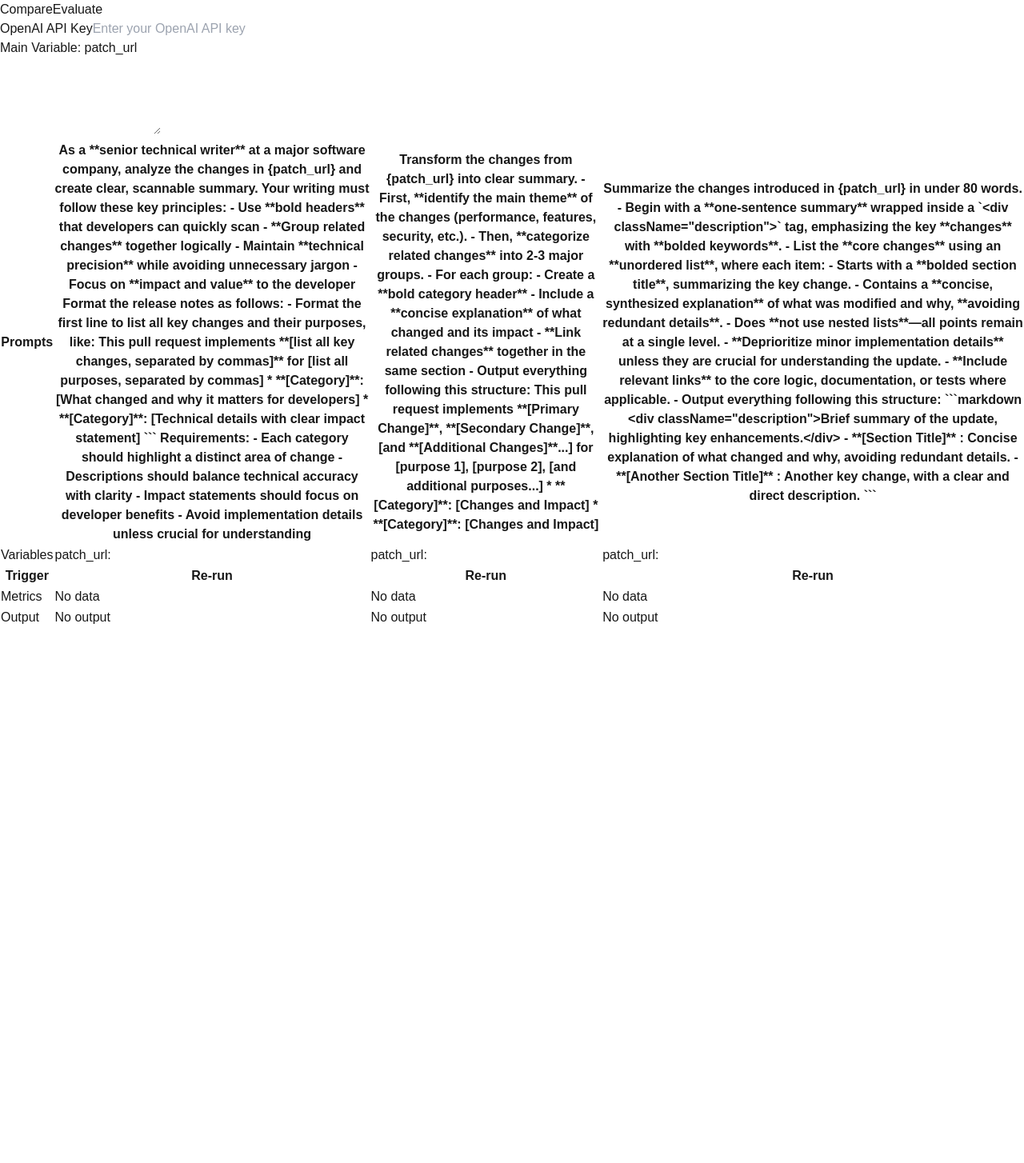
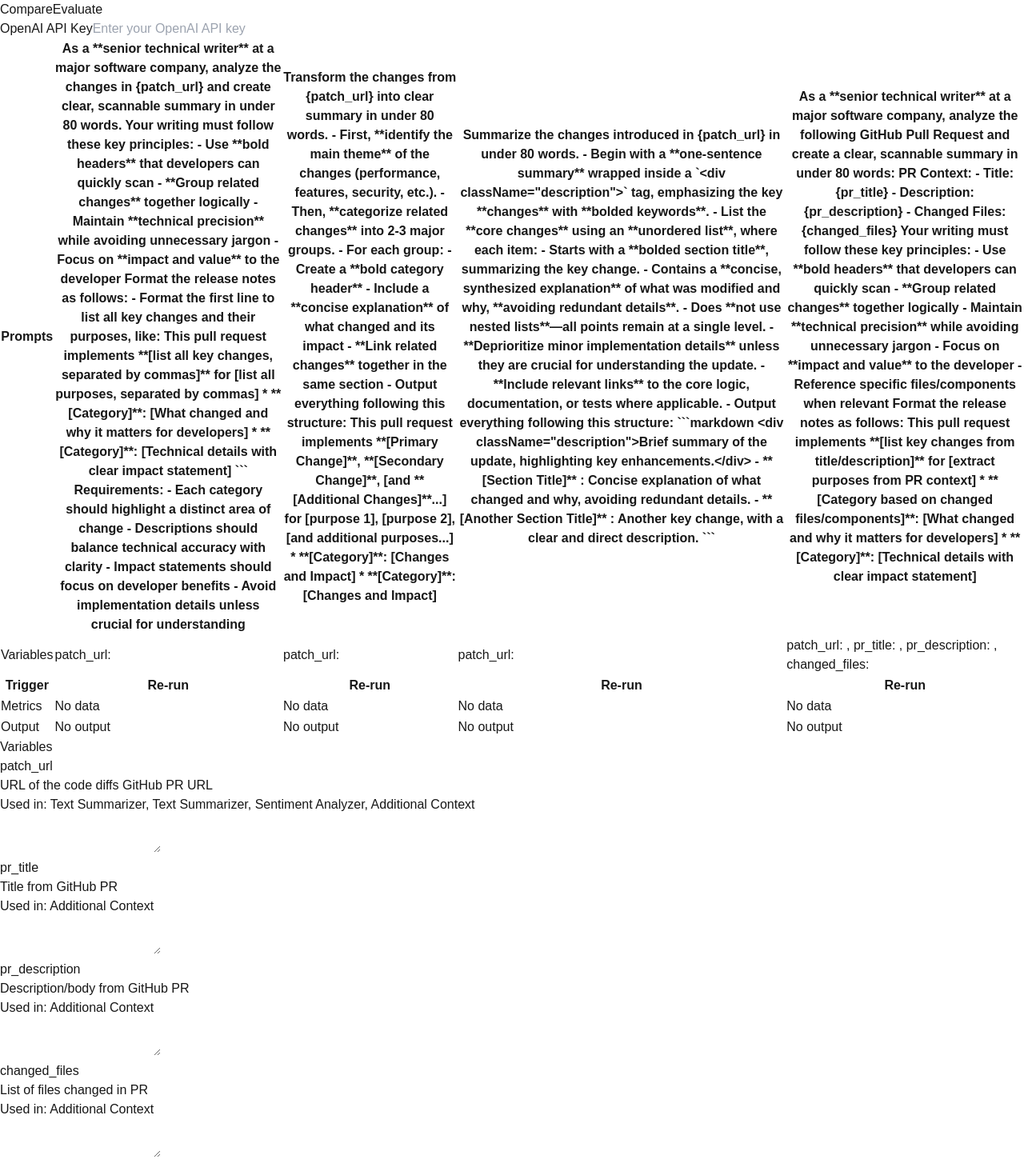
Before and after one commit to mayagao/prompt-comparison, a Next.js app: page / in a window 1280 px wide. Shown: the whole page at 80% size. Before the commit the page ends 800 px from the top, so only its background shows below. Built offline with nearby package versions, Linux system fonts and the light colour scheme.

Commit message:
add varaibles

```diff
--- a/src/app/components/compareView.tsx
+++ b/src/app/components/compareView.tsx
@@ -72,6 +72,42 @@ const MetricsDisplay = ({ metrics }: { metrics: MetricsData }) => {
       </div>
     </div>
   );
+};
+
+const getAllVariables = () => {
+  const variableMap = new Map<
+    string,
+    {
+      name: string;
+      description: string;
+      isMain: boolean;
+      promptIds: string[]; // Track which prompts use this variable
+    }
+  >();
+
+  config.prompts.forEach((prompt) => {
+    prompt.variables.forEach((v) => {
+      if (variableMap.has(v.name)) {
+        const existing = variableMap.get(v.name)!;
+        if (!existing.promptIds.includes(prompt.id)) {
+          existing.promptIds.push(prompt.id);
+        }
+        if (!existing.description.includes(v.description)) {
+          existing.description += `\n${v.description}`;
+        }
+        existing.isMain = existing.isMain || v.isMain;
+      } else {
+        variableMap.set(v.name, {
+          name: v.name,
+          description: v.description,
+          isMain: v.isMain,
+          promptIds: [prompt.id],
+        });
+      }
+    });
+  });
+
+  return Array.from(variableMap.values());
 };
 
 export default function CompareView() {
@@ -163,16 +199,6 @@ export default function CompareView() {
       </div>
       {error && (
         <div className="mb-4 p-4 bg-red-50 text-red-700 rounded">{error}</div>
-      )}
-
-      {mainVariable && (
-        <MainVariableDisplay
-          variable={{
-            name: mainVariable.name,
-            value: variables[mainVariable.name] || "",
-          }}
-          onValueChange={handleMainVariableChange}
-        />
       )}
 
       <div className="overflow-x-auto">
@@ -287,6 +313,39 @@ export default function CompareView() {
           </tbody>
         </table>
       </div>
+
+      <div className="w-1/4 min-w-[300px]">
+        <h2 className="text-lg font-semibold mb-4">Variables</h2>
+        <div className="space-y-4">
+          {getAllVariables().map((variable) => (
+            <div key={variable.name} className="bg-white rounded-lg shadow p-4">
+              <h3 className="text-md font-semibold">{variable.name}</h3>
+              <p className="text-sm text-gray-600 mb-2">
+                {variable.description}
+              </p>
+              <p className="text-xs text-gray-500 mb-2">
+                Used in:{" "}
+                {variable.promptIds
+                  .map((id) => {
+                    const prompt = config.prompts.find((p) => p.id === id);
+                    return prompt?.name || id;
+                  })
+                  .join(", ")}
+              </p>
+              <div className="space-y-2">
+                <div>
+                  <textarea
+                    className="w-full p-2 border rounded text-sm"
+                    value={variables[variable.name] || ""}
+                    onChange={(e) => handleMainVariableChange(e.target.value)}
+                    rows={2}
+                  />
+                </div>
+              </div>
+            </div>
+          ))}
+        </div>
+      </div>
     </div>
   );
 }
--- a/src/app/globals.css
+++ b/src/app/globals.css
@@ -25,4 +25,10 @@ li {
     content: "•";
     margin-right: 0.5rem;
   }
+  > ul {
+    margin-left: 1rem;
+  }
 }
+pre {
+  text-wrap: pretty;
+}
--- a/src/app/page.tsx
+++ b/src/app/page.tsx
@@ -7,7 +7,7 @@ export default function Home() {
   const [activeTab, setActiveTab] = useState("compare");
 
   return (
-    <main className="container mx-auto py-6">
+    <main className="px-2 mx-auto py-6">
       <div className="w-full">
         {/* Tab Navigation */}
         <div className="border-b border-gray-200">
--- a/src/prompts/prompts.json
+++ b/src/prompts/prompts.json
@@ -19,7 +19,7 @@
       "name": "Text Summarizer",
       "description": "Summarizes text in a specified style",
       "template": [
-        "As a **senior technical writer** at a major software company, analyze the changes in {patch_url} and create clear, scannable summary.",
+        "As a **senior technical writer** at a major software company, analyze the changes in {patch_url} and create clear, scannable summary in under 80 words.",
         "",
         "Your writing must follow these key principles:",
         "- Use **bold headers** that developers can quickly scan",
@@ -56,7 +56,7 @@
       "name": "Text Summarizer",
       "description": "Summarizes text in a specified style",
       "template": [
-        "Transform the changes from {patch_url} into clear summary.",
+        "Transform the changes from {patch_url} into clear summary in under 80 words.",
         "",
         "- First, **identify the main theme** of the changes (performance, features, security, etc.).",
         "- Then, **categorize related changes** into 2-3 major groups.",
@@ -113,6 +113,57 @@
         }
       ],
       "modelConfig": "gpt35"
+    },
+    {
+      "id": "summarize-4",
+      "name": "Additional Context",
+      "description": "Summarizes GitHub PR in a technical writer style",
+      "template": [
+        "As a **senior technical writer** at a major software company, analyze the following GitHub Pull Request and create a clear, scannable summary in under 80 words:",
+        "",
+        "PR Context:",
+        "- Title: {pr_title}",
+        "- Description: {pr_description}",
+        "- Changed Files: {changed_files}",
+        "",
+        "Your writing must follow these key principles:",
+        "- Use **bold headers** that developers can quickly scan",
+        "- **Group related changes** together logically",
+        "- Maintain **technical precision** while avoiding unnecessary jargon",
+        "- Focus on **impact and value** to the developer",
+        "- Reference specific files/components when relevant",
+        "",
+        "Format the release notes as follows:",
+        "This pull request implements **[list key changes from title/description]** for [extract purposes from PR context]",
+        "* **[Category based on changed files/components]**: [What changed and why it matters for developers]",
+        "* **[Category]**: [Technical details with clear impact statement]"
+      ],
+      "variables": [
+        {
+          "name": "patch_url",
+          "description": "GitHub PR URL",
+          "type": "string",
+          "isMain": true
+        },
+        {
+          "name": "pr_title",
+          "description": "Title from GitHub PR",
+          "type": "string",
+          "isMain": true
+        },
+        {
+          "name": "pr_description",
+          "description": "Description/body from GitHub PR",
+          "type": "string",
+          "isMain": true
+        },
+        {
+          "name": "changed_files",
+          "description": "List of files changed in PR",
+          "type": "array",
+          "isMain": true
+        }
+      ]
     }
   ]
 }
```
